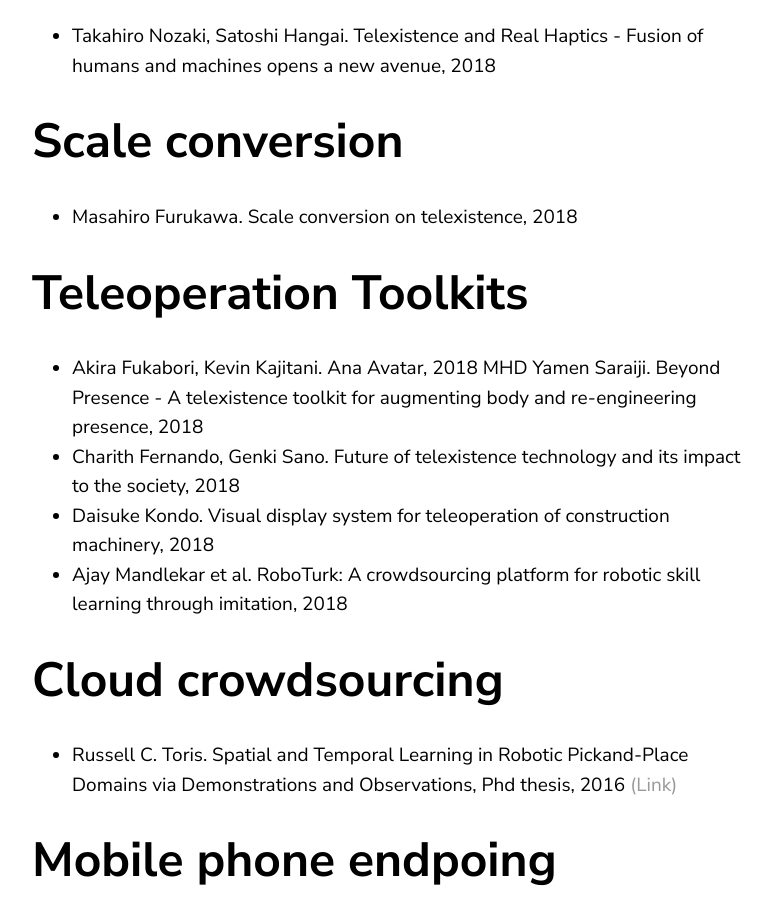
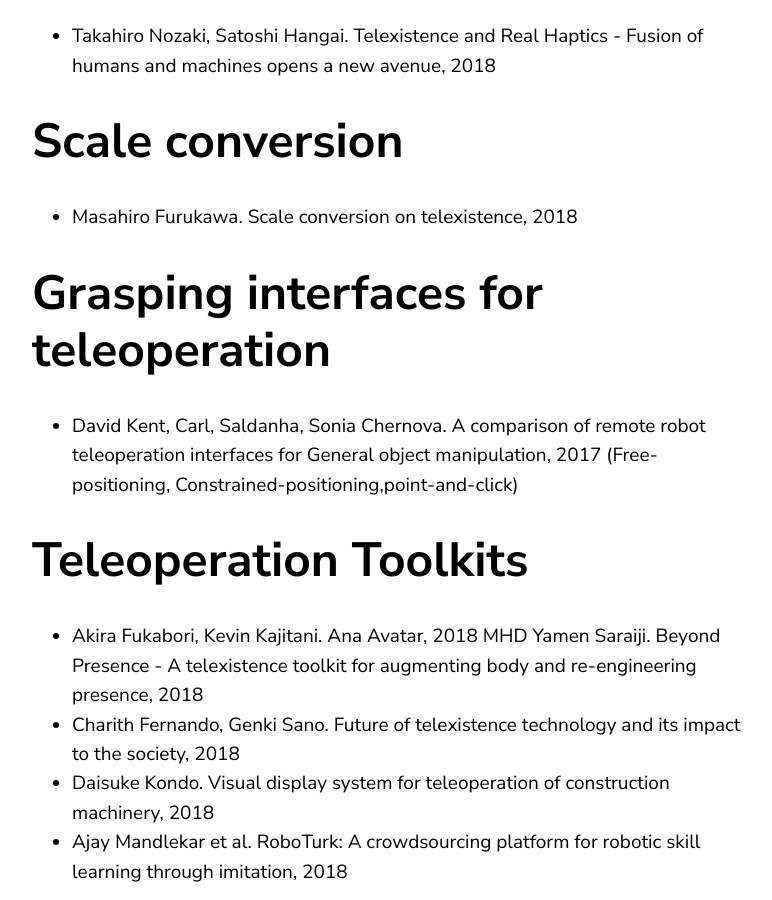
Before and after one commit to jluis9796/jluis9796.github.io, a Jekyll site: the page built from _posts/2020-05-24-telexistence.markdown, in a window 1280 px wide and 900 px high, scrolled down 631 px. Shown: the whole window, without its empty margins (68-840 px from the left). Built offline with Jekyll 4.4.1, drawn with Linux system fonts in a browser that asks for light colours.

Commit message:
Update 2020-05-24-telexistence.markdown

```diff
--- a/_posts/2020-05-24-telexistence.markdown
+++ b/_posts/2020-05-24-telexistence.markdown
@@ -12,6 +12,9 @@ date:   2020-05-24 13:34:36 +0900
 
 # Scale conversion
 * Masahiro Furukawa. Scale conversion on telexistence, 2018
+
+# Grasping interfaces for teleoperation
+* David Kent, Carl, Saldanha, Sonia Chernova. A comparison of remote robot teleoperation interfaces for General object manipulation, 2017 (Free-positioning, Constrained-positioning,point-and-click)
 
 # Teleoperation Toolkits
 * Akira Fukabori, Kevin Kajitani. Ana Avatar, 2018
```
